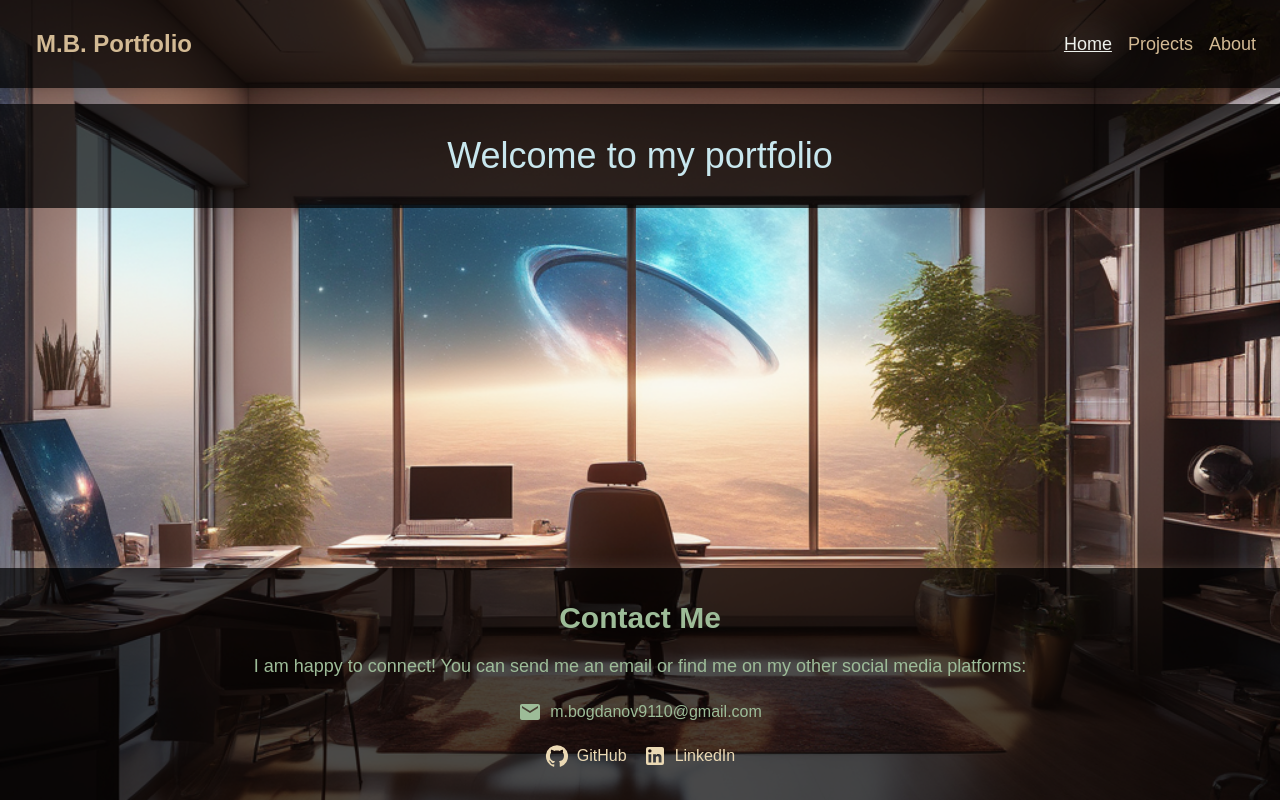
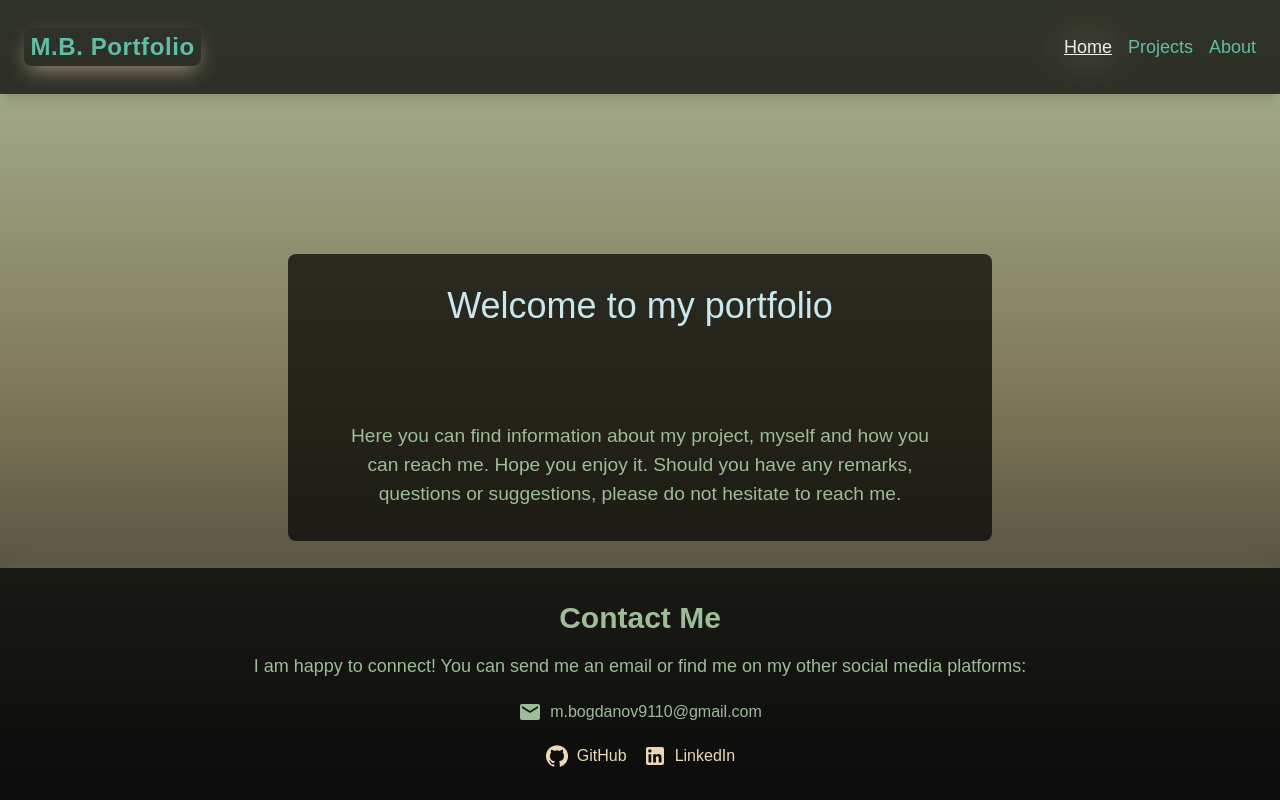
Before and after one commit to SpooRe91/mb-portfolio-app, a Next.js app in the folder mb-portfolio-app/: page / in a window 1280 px wide. Built offline with nearby package versions, Linux system fonts and the light colour scheme.

Commit message:
chore:Fixed numerous stylings, moved constants and more

```diff
--- a/mb-portfolio-app/src/Components/FooterComponent.tsx
+++ b/mb-portfolio-app/src/Components/FooterComponent.tsx
@@ -29,7 +29,7 @@ const Footer = () => {
 
     return (
         <section
-            className={`flex flex-col fixed bottom-0 left-0 m-auto border-t-[1px solid kobicha] mx-[auto] w-full mt-12 items-center bg-bg-transparent-black-secondary text-colorMediumDark py-8 px-4 ${!isMobile ? "mt-12 mx-auto" : "mt-5 mx-6"} shadow-box-shadow-secondary`}
+            className={`flex flex-col absolute bottom-0 left-0 m-auto border-t-[1px solid kobicha] mx-[auto] w-full mt-12 items-center bg-bg-transparent-black-secondary text-colorMediumDark py-8 px-4 ${!isMobile ? "mt-12 mx-auto" : "mt-5 mx-6"} shadow-box-shadow-secondary`}
         >
             <h1 className={`${!isMobile ? "text-3xl" : "text-sm"} font-bold mb-4`}>Contact Me</h1>
             <p className={`${!isMobile ? "text-lg" : "text-sm"} text-center`}>
--- a/mb-portfolio-app/src/Components/NavBar.tsx
+++ b/mb-portfolio-app/src/Components/NavBar.tsx
@@ -19,19 +19,21 @@ const NavBar = () => {
             <div
                 className={`flex ${!isMobile ? `flex-row` : "flex-col items-center"} justify-between items-center`}
             >
-                <div
-                    className={`mx-3 text-welcome-text-color ${!isMobile ? "text-2xl" : "text-lg mb-4"} font-bold`}
-                >
-                    M.B. Portfolio
-                </div>
+                <Link href={"/"}>
+                    <h1
+                        className={`rounded-[8px] backdrop-blur-[5px] shadow-box-shadow-main py-[0.2rem] px-[0.4rem] ${!isMobile ? "hover:text-colorLight active:text-colorMediumLight" : ""} text-navBarInactive font-bold tracking-wide transition-all duration-300 ease-in-out ${!isMobile ? "text-2xl" : "text-lg mb-4"}`}
+                    >
+                        M.B. Portfolio
+                    </h1>
+                </Link>
                 <ul
-                    className={`flex flex-wrap ${!isMobile ? "flex-row" : "flex-col items-center"} gap-4 text-lg text-welcome-text-color`}
+                    className={`flex flex-wrap ${!isMobile ? "flex-row" : "flex-col items-center"} gap-4 text-lg text-navBarInactive`}
                 >
                     <li>
                         <Link
                             href="/"
                             passHref
-                            className={`hover:text-rawUmber transition-all ${active === "/" ? "text-navBarActive underline drop-shadow-navDropShadow" : ""}`}
+                            className={`hover:text-colorLight transition-all ${active === "/" ? "text-navBarActive underline drop-shadow-navDropShadow" : ""}`}
                         >
                             Home
                         </Link>
@@ -40,7 +42,7 @@ const NavBar = () => {
                         <Link
                             href="/projects"
                             passHref
-                            className={`hover:text-rawUmber transition-all ${active === "/projects" ? "text-navBarActive underline drop-shadow-navDropShadow" : ""}`}
+                            className={`hover:text-colorLight transition-all ${active === "/projects" ? "text-navBarActive underline drop-shadow-navDropShadow" : ""}`}
                         >
                             Projects
                         </Link>
@@ -49,7 +51,7 @@ const NavBar = () => {
                         <Link
                             href="/about"
                             passHref
-                            className={`hover:text-rawUmber transition-all ${active === "/about" ? "text-navBarActive underline drop-shadow-navDropShadow" : ""}`}
+                            className={`hover:text-colorLight transition-all ${active === "/about" ? "text-navBarActive underline drop-shadow-navDropShadow" : ""}`}
                         >
                             About
                         </Link>
--- /dev/null
+++ b/mb-portfolio-app/src/app/constants.ts
@@ -0,0 +1,4 @@
+export const UTIL_KEY = process.env.NEXT_PUBLIC_UTIL_KEY;
+export const BASE_URL = "https://mb-multi-tool-api.vercel.app/personal/portfolio";
+export const TECHS_USED =
+    "JavaScript, TypeScript, React, Redux, HTML5, CSS3, SASS, Vite, NPM, Mocha, Chai, RTL, Vitest, Cypress, MongoDB, PostgreSQL, Node.js, Express.js, Firebase, Git";
--- a/mb-portfolio-app/src/app/layout.tsx
+++ b/mb-portfolio-app/src/app/layout.tsx
@@ -2,8 +2,6 @@ import type { Metadata } from "next";
 import "./styles/globals.css";
 import NavBar from "@PortfolioApp/Components/NavBar";
 import Footer from "@PortfolioApp/Components/FooterComponent";
-import Image from "next/image";
-import bgImage from "../../public/portfolio-background.webp";
 
 export const metadata: Metadata = {
     title: "Portfolio app",
@@ -18,11 +16,6 @@ export default function RootLayout({
     return (
         <html lang="en">
             <body>
-                <Image
-                    src={bgImage}
-                    alt="bg image missing"
-                    className="min-h-dvh h-[100%] fixed top-0 left-0 z-[0] w-full object-cover"
-                />
                 <NavBar />
                 {children}
                 <Footer />
--- a/mb-portfolio-app/src/app/page.tsx
+++ b/mb-portfolio-app/src/app/page.tsx
@@ -4,12 +4,21 @@ import useGetViewWidth from "@PortfolioApp/hooks/useGetViewWidth";
 const HomePage = () => {
     const { isMobile } = useGetViewWidth();
     return (
-        <div className="flex flex-col items-center w-full h-full relative">
+        <div
+            className={`flex flex-col items-center max-w-[55%] mx-[auto] ${!isMobile ? "my-[10rem] gap-[2rem]" : "gap-[0.5rem]"} rounded-[8px] h-full relative bg-bg-transparent-black-secondary`}
+        >
             <h1
-                className={`w-full text-center ${!isMobile ? "text-4xl" : "text-lg"} px-5 py-8 text-tech-text-color bg-bg-transparent-black-secondary`}
+                className={`w-full text-center ${!isMobile ? "text-4xl px-5 py-8" : "text-lg px-3 py-5"}  text-tech-text-color`}
             >
                 Welcome to my portfolio
             </h1>
+            <p
+                className={`max-w-[40rem] text-center ${!isMobile ? "text-[1.2rem] px-5 py-8" : "text-[0.9rem] px-4 py-5  [word-spacing:-1.5px]"} text-colorMediumDark `}
+            >
+                Here you can find information about my project, myself and how you can reach me. Hope you
+                enjoy it. Should you have any remarks, questions or suggestions, please do not hesitate to
+                reach me.
+            </p>
         </div>
     );
 };
--- a/mb-portfolio-app/src/app/projects/page.tsx
+++ b/mb-portfolio-app/src/app/projects/page.tsx
@@ -7,6 +7,7 @@ import GlobalLoader from "@PortfolioApp/Components/GlobalLoader";
 import Button from "@mui/material/Button";
 import Link from "next/link";
 import useGetViewWidth from "@PortfolioApp/hooks/useGetViewWidth";
+import { TECHS_USED } from "../constants";
 
 const ProjectsComponent = () => {
     const { isMobile } = useGetViewWidth();
@@ -17,16 +18,15 @@ const ProjectsComponent = () => {
             {isLoading ? (
                 <GlobalLoader />
             ) : (
-                <section className="flex flex-col items-center gap-24 w-full backdrop-blur-sm rounded-lg pb-[20rem] bg-bg-transparent-black-main">
-                    <div className="flex flex-col items-center gap-1 max-w- w-full">
-                        <h1 className="text-4xl px-5 py-8 text-welcome-text-color">My projects</h1>
+                <section className="flex flex-col items-center gap-24 w-full backdrop-blur-sm rounded-lg pb-[20rem]">
+                    <div className="flex flex-col items-center gap-1 max-w- w-full bg-bg-transparent-black-main">
+                        <h1 className="text-4xl px-5 py-8 text-colorMediumDark">My projects</h1>
                         <TextBlock
                             title={"and most of the technologies I currently use"}
-                            content={
-                                "JavaScript, TypeScript, React, Redux, HTML5, CSS3, SASS, Vite, NPM, Mocha, Chai, RTL, Vitest, Cypress, MongoDB, PostgreSQL, Node.js, Express.js, Firebase, Git"
-                            }
                             className="flex flex-col gap-4 items-center text-center justify-cetetext-block p-2 text-tech-text-color"
-                        />
+                        >
+                            <p className="max-w-[450px] py-[1rem] px-[0.75rem]">{TECHS_USED}</p>
+                        </TextBlock>
                     </div>
                     {projectsData.map(
                         (
--- a/mb-portfolio-app/src/app/styles/globals.css
+++ b/mb-portfolio-app/src/app/styles/globals.css
@@ -1,7 +1,7 @@
 @tailwind base;
 @tailwind components;
 @tailwind utilities;
-@import url('./ResetCSS.css');
+@import url("./ResetCSS.css");
 :root {
     --foreground-rgb: 0, 0, 0;
     --background-start-rgb: 214, 219, 220;
@@ -24,6 +24,12 @@ body {
     min-height: 100vh;
     margin: 0;
     padding: 0;
+    background: linear-gradient(
+        180deg,
+        rgba(172, 184, 151, 1) 0%,
+        rgba(125, 119, 87, 1) 50%,
+        rgba(37, 39, 40, 1) 100%
+    );
 }
 
 @layer utilities {
--- a/mb-portfolio-app/src/hooks/useGetProjects.tsx
+++ b/mb-portfolio-app/src/hooks/useGetProjects.tsx
@@ -37,7 +37,7 @@ const useGetProjects = () => {
             } else {
                 clearInterval(intervalId);
             }
-        }, 7500);
+        }, 5000);
 
         // Clean up interval on component unmount
         return () => clearInterval(intervalId);
--- a/mb-portfolio-app/tailwind.config.ts
+++ b/mb-portfolio-app/tailwind.config.ts
@@ -16,6 +16,7 @@ const config: Config = {
             },
             colors: {
                 navBarActive: "#edf1ec",
+                navBarInactive: "#61bea5",
                 greenHover: "#98f090",
                 rawUmber: "#94654B",
                 kobicha: "#6A3B23",
@@ -43,13 +44,13 @@ const config: Config = {
             backgroundImage: {
                 "gradient-radial": "radial-gradient(var(--tw-gradient-stops))",
                 "gradient-conic": "conic-gradient(from 180deg at 50% 50%, var(--tw-gradient-stops))",
-                "main-bg-image": "url(../../../public/portfolio-background.webp)",
             },
             height: {
                 "350px": "350px",
             },
             dropShadow: {
                 navDropShadow: "0px 0px 20px #e7c9af",
+                logoShadow: "2px 1px 1px #966348",
             },
         },
     },
```
Also changed, not shown: mb-portfolio-app/src/services/dataFetcher.ts (+3 -5 lines).
